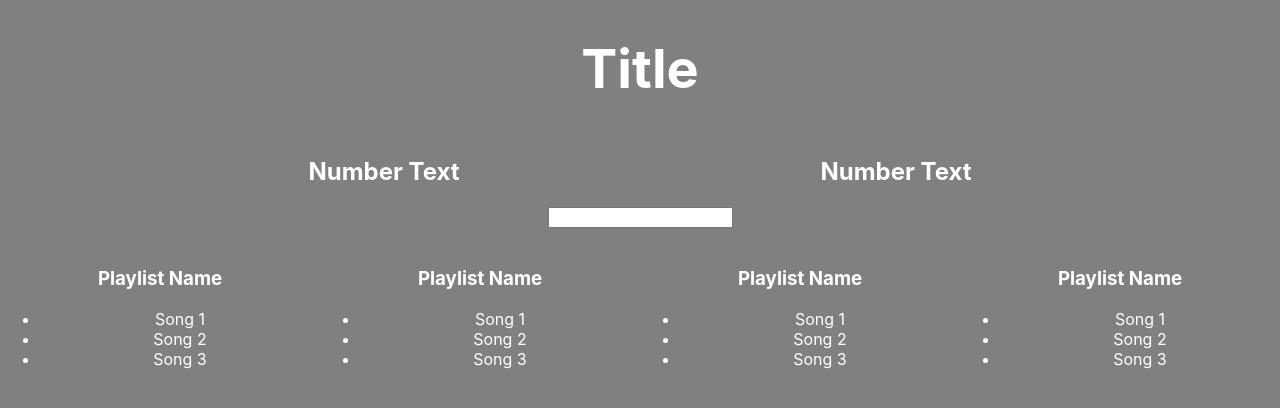
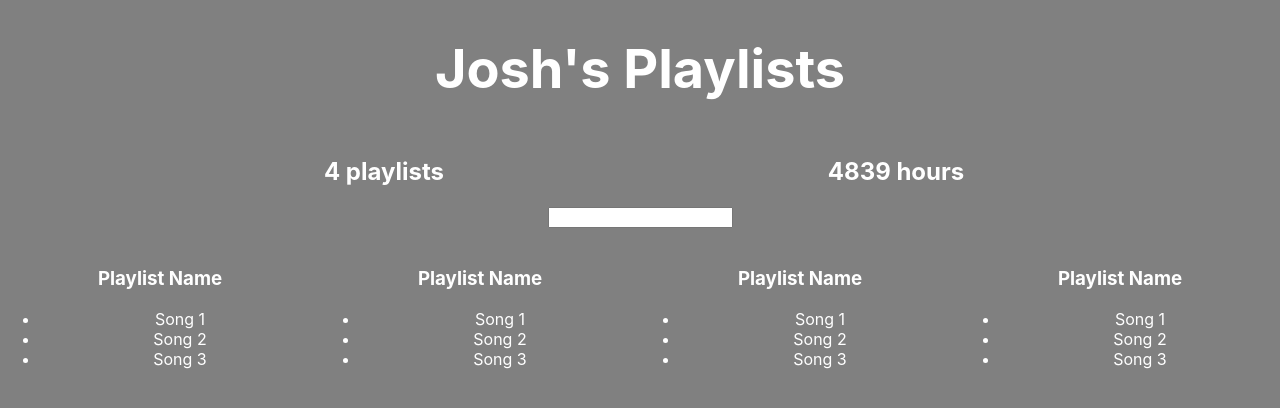
Before and after one commit to JoshAubrey/better-playlists, a React (Create React App) app: page / in a window 1280 px wide. Shown: the top 408 px of the page. Built offline with nearby package versions, Linux system fonts and the light colour scheme.

Commit message:
Added fake sever data to title and aggregate counters

```diff
--- a/src/App.js
+++ b/src/App.js
@@ -5,12 +5,67 @@
 let defaultStyle = {
   color: '#fff'
 }
+let fakeServerData = {
+  user: {
+    name: 'Josh',
+    playlists: [
+      {
+        name: 'My favorites',
+        songs: [
+          {name: 'Beat It', duration: 1345},
+          {name: 'Cannelloni Makaroni', duration: 1236},
+          {name: 'Rosa helikopter', duration: 70000}
+        ]
+      },
+      {
+        name: 'Discover Weekly',
+        songs: [
+          {name: 'Beat It', duration: 1345},
+          {name: 'Cannelloni Makaroni', duration: 1236},
+          {name: 'Rosa helikopter', duration: 70000}
+        ]
+      },
+      {
+        name: 'Another playlist - the best!',
+        songs: [
+          {name: 'Beat It', duration: 1345},
+          {name: 'Cannelloni Makaroni', duration: 1236},
+          {name: 'Rosa helikopter', duration: 70000}
+        ]
+      },
+      {
+        name: 'Playlist - yeah!',
+        songs: [
+          {name: 'Beat It', duration: 1345},
+          {name: 'Cannelloni Makaroni', duration: 1236},
+          {name: 'Rosa helikopter', duration: 70000}
+        ]
+      }
+    ]
+  }
+};
 
-class Aggregate extends Component {
+class PlaylistCounter extends Component {
+  render() {
+    return (
+      <div style={{...defaultStyle, width: "40%", display: 'inline-block'}}>
+        <h2>{this.props.playlists.length} playlists</h2>
+      </div>
+    );
+  }
+}
+
+class HoursCounter extends Component {
   render () {
+    let allSongs = this.props.playlists.reduce((songs, eachPlaylist) => {
+      return songs.concat(eachPlaylist.songs)
+    }, [])
+    let totalDuration = allSongs.reduce((sum, eachSong) => {
+      return sum + eachSong.duration
+    }, 0)
     return (
       <div style={{...defaultStyle, width: '40%', display: 'inline-block'}}>
-        <h2>Number Text</h2>
+        <h2>{Math.round(totalDuration/60)} hours</h2>
       </div>
     );
   }
@@ -39,19 +94,37 @@
   }
 }
 
-function App() {
+class App extends Component {
+  constructor() {
+    super();
+    this.state = {serverData: {}}
+  }
+  componentDidMount() {
+    setTimeout(() => {
+      this.setState({serverData: fakeServerData});
+    }, 1000);
+  }
+
+  render() {
   return (
     <div className="App">
-      <h1 style={{...defaultStyle, 'font-size': '54px'}}>Title</h1>
-      <Aggregate/>
-      <Aggregate/>
+      {this.state.serverData.user ?
+        <div>
+          <h1 style={{...defaultStyle, 'font-size': '54px'}}>
+            {this.state.serverData.user.name}'s Playlists
+          </h1>
+          <PlaylistCounter playlists={this.state.serverData.user.playlists}/>
+          <HoursCounter playlists={this.state.serverData.user.playlists}/>
           <Filter/>
           <Playlist/>
           <Playlist/>
           <Playlist/>
           <Playlist/>
+        </div> : <h1 style={defaultStyle}>Loading...</h1>
+        }
       </div>
   );
   }
+}
 
 export default App;
```
Lines whose indentation alone changed are shown as unchanged.
